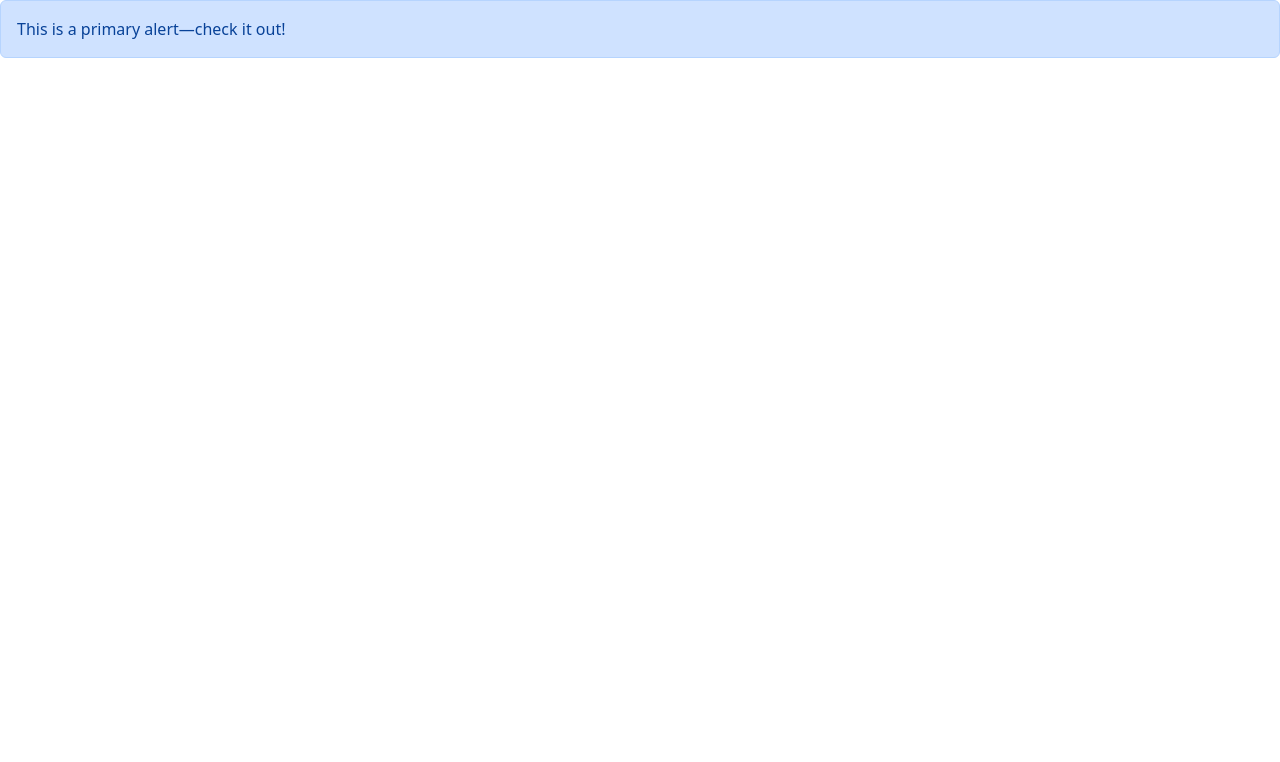
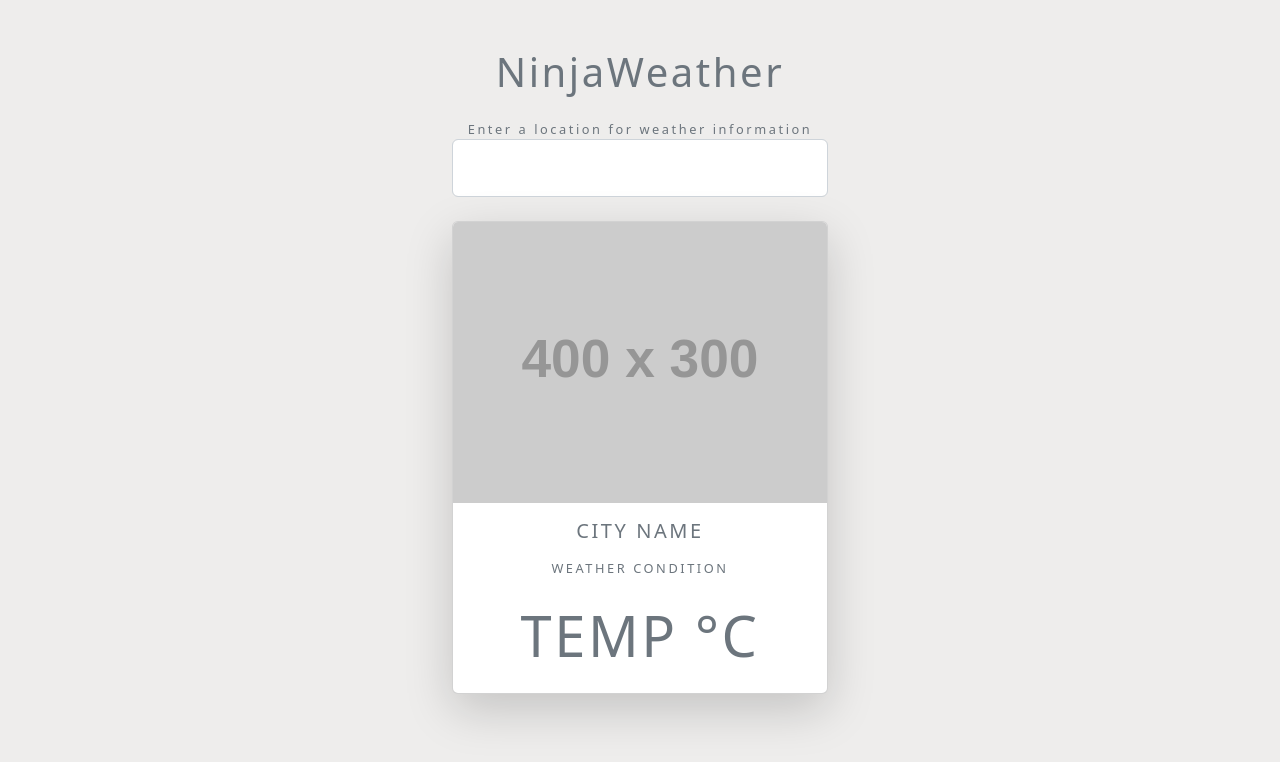
Before and after one commit to faeizmusa/weatherninja, a plain HTML site: page index.html in a window 1280 px wide. Drawn offline with nearby package versions, Linux system fonts and the light colour scheme; placeholder pictures from the web are drawn by us.

Commit message:
layout the styling of the app

```diff
--- a/index.html
+++ b/index.html
@@ -14,10 +14,30 @@
     <title>Weather Ninja App</title>
   </head>
   <body>
-    <div class="alert alert-primary" role="alert">
-      This is a primary alert—check it out!
+    <div class="container my-5 mx-auto">
+      <h1 class="text-muted text-center mx-4">NinjaWeather</h1>
+      <form class="change-location my-4 text-center text-muted">
+        <label for="city">Enter a location for weather information</label>
+        <input type="text" name="city" class="form-control p-3" />
+      </form>
+      <div class="card shadow-lg rounded">
+        <img
+          src="https://via.placeholder.com/400x300"
+          class="time card-img-top"
+        />
+        <div class="icon bg-light mx-auto text-center">
+          <!-- Icon -->
+        </div>
+        <div class="text-muted text-uppercase text-center details">
+          <h5 class="my-3">City name</h5>
+          <div class="my-3">Weather condition</div>
+          <div class="display-4 my-4">
+            <span>temp</span>
+            <span>&deg;C</span>
+          </div>
+        </div>
+      </div>
     </div>
-
     <script src="scripts/forecast.js"></script>
     <script src="scripts/app.js"></script>
   </body>
--- a/scripts/app.js
+++ /dev/null
@@ -1 +0,0 @@
-alert('app.js works');
--- a/scripts/forecast.js
+++ /dev/null
@@ -1 +0,0 @@
-alert('forecast.js works');
--- a/style.css
+++ b/style.css
@@ -0,0 +1,8 @@
+body {
+  background: #eeedec;
+  letter-spacing: 0.2em;
+  font-size: 0.8em;
+}
+.container {
+  max-width: 400px;
+}
```
